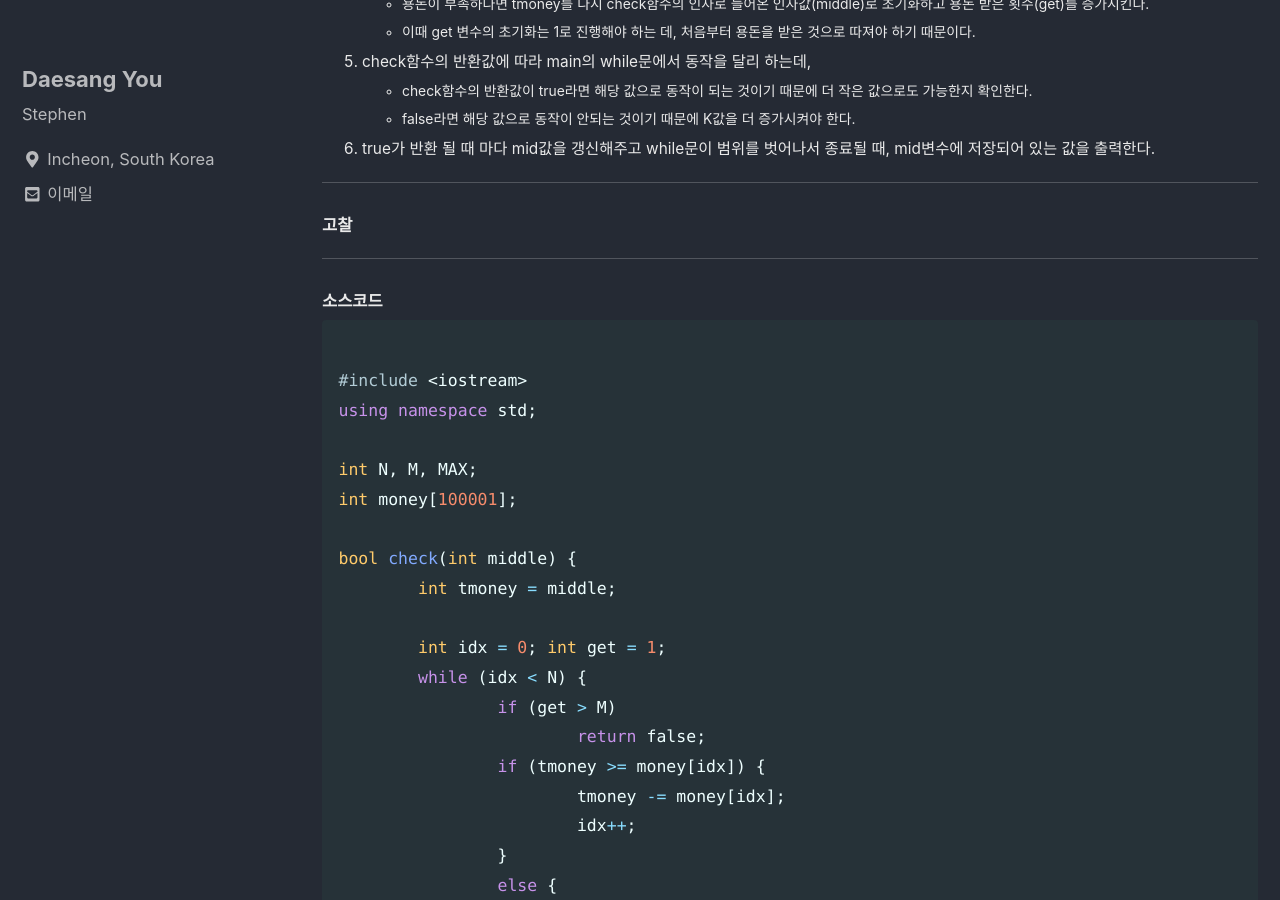
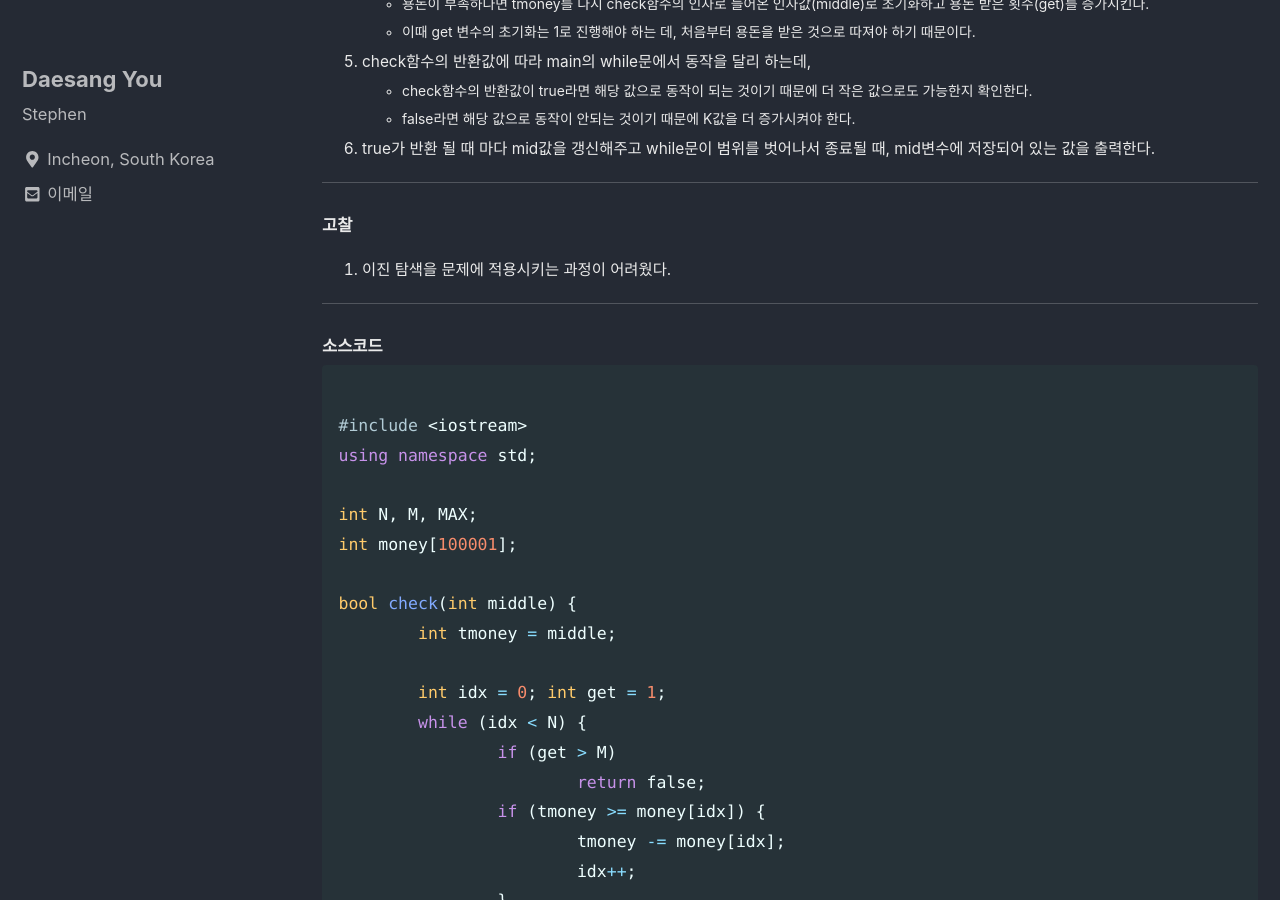
Before and after one commit to eotkd4791/eotkd4791.github.io, a Jekyll site: the page built from _posts/algorithm/2019-09-12-algorithm-BOJ6236.md, in a window 1280 px wide and 900 px high, scrolled down 778 px. Built offline with Jekyll 4.4.1, drawn with Linux system fonts in a browser that asks for light colours; cached includes are drawn as plain includes; comment, search, counter and statistics services are not loaded.

Commit message:
Update 2019-09-12-algorithm-BOJ6236.md

```diff
--- a/_posts/algorithm/2019-09-12-algorithm-BOJ6236.md
+++ b/_posts/algorithm/2019-09-12-algorithm-BOJ6236.md
@@ -21,6 +21,7 @@ __이진 탐색 (Binary Search) vs 파라메트릭 탐색 (Parametric Search)__
 1. 이진 탐색은 정렬된 일련의 값들이 주어졌을 때 그 값들 중에서 원하는 값을 찾는 알고리즘.
 2. 파라메트릭 서치는 주어진 일련의 값들이 아니라 주어진 범위 내에서 원하는 값 또는 원하는 조건에 가장 일치하는 값을 찾아내는 알고리즘
 
+
 ---
 
 #### 코드 설명
@@ -39,7 +40,7 @@ __이진 탐색 (Binary Search) vs 파라메트릭 탐색 (Parametric Search)__
 ---
 
 #### 고찰
-
+1. 이진 탐색을 문제에 적용시키는 과정이 어려웠다.
 
 ---
 
```
